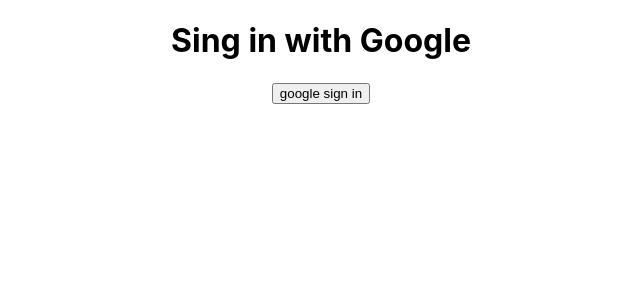
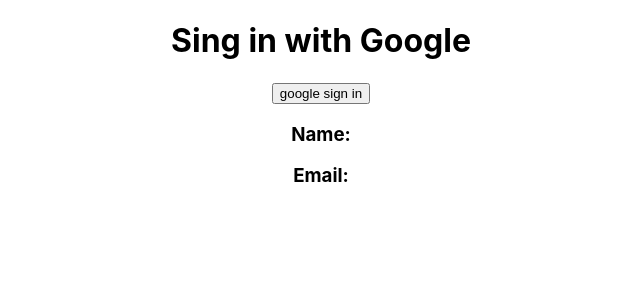
Before and after one commit to Anikroy7/firebase-authentication-recap, a React (Create React App) app: page / in a window 1280 px wide. Shown: the top 300 px of the page, without its empty margins (319-959 px from the left). Built offline with nearby package versions, Linux system fonts and the light colour scheme.

Commit message:
display user information in ui

```diff
--- a/src/App.js
+++ b/src/App.js
@@ -1,26 +1,37 @@
+import { getByDisplayValue } from "@testing-library/react";
 import { getAuth, GoogleAuthProvider, signInWithPopup } from "firebase/auth";
+import { useState } from "react";
 import './App.css';
 import app from './firebase.init'
 const auth = getAuth(app)
 
+
+
+
+function App() {
+
   const provider = new GoogleAuthProvider();
+
+  const [user, setUser] = useState({});
 
   const handelGoogleSignIn = () => {
 
     signInWithPopup(auth, provider)
       .then(result => {
-      console.log(result.user)
+        console.log(result.user);
+        setUser(result.user)
       })
       .catch(error => {
         console.error('error massage: ', error)
       })
   }
-
-function App() {
   return (
     <div className="App">
       <h1>Sing in with Google</h1>
       <button onClick={handelGoogleSignIn}>google sign in</button>
+      <h3>Name: {user.displayName}</h3>
+      <h3>Email: {user.email}</h3>
+      <img src={user.photoURL} alt="" />
     </div>
   );
 }
```
Lines whose indentation alone changed are shown as unchanged.
